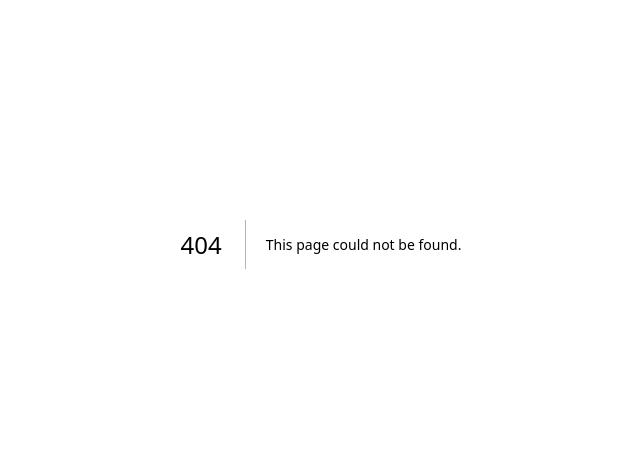
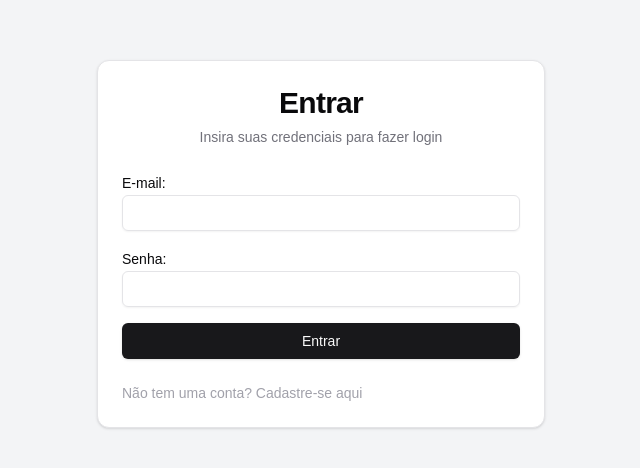
Before and after one commit to Joclelsonr/todo-app-micro-saas, a Next.js app: page /auth in a window 1280 px wide. Before the commit this address had no page. Shown: the part 156-624 px from the top of the page, without its empty margins (319-959 px from the left). Built offline with nearby package versions, Linux system fonts and the light colour scheme.

Commit message:
feat: :sparkles: creating the user login page

```diff
--- /dev/null
+++ b/src/app/auth/_components/auth-form.tsx
@@ -0,0 +1,90 @@
+"use client";
+
+import {
+  Card,
+  CardContent,
+  CardDescription,
+  CardFooter,
+  CardHeader,
+  CardTitle,
+} from "@/components/ui/card";
+import { Button } from "@/components/ui/button";
+import { Input } from "@/components/ui/input";
+import { useForm } from "react-hook-form";
+import { toast } from "@/hooks/use-toast";
+import { signIn } from "next-auth/react";
+import { Label } from "@/components/ui/label";
+import { redirect } from "next/navigation";
+import Link from "next/link";
+
+export function AuthForm() {
+  const { register, handleSubmit } = useForm();
+
+  const onSubmit = handleSubmit(async (data) => {
+    const result = await signIn("credentials", {
+      email: data.email,
+      password: data.password,
+      redirect: false,
+    });
+
+    if (!result?.ok) {
+      toast({
+        title: "Algo deu errado",
+        description: "Tente novamente mais tarde",
+        variant: "destructive",
+      });
+      return;
+    }
+    toast({
+      title: "Login bem-sucedido",
+      description: "Redirecionando...",
+    });
+    redirect("/app");
+  });
+
+  return (
+    <div className="flex items-center justify-center min-h-screen bg-gray-100">
+      <Card className="w-full max-w-md">
+        <CardHeader>
+          <CardTitle className="self-center text-3xl">Entrar</CardTitle>
+          <CardDescription className="self-center">
+            Insira suas credenciais para fazer login
+          </CardDescription>
+        </CardHeader>
+        <form onSubmit={onSubmit}>
+          <CardContent className="space-y-4">
+            <div>
+              <Label htmlFor="email">E-mail:</Label>
+              <Input
+                type="email"
+                // placeholder="Seu e-mail"
+                {...register("email")}
+                required
+              />
+            </div>
+            <div>
+              <Label htmlFor="password">Senha:</Label>
+              <Input
+                type="password"
+                // placeholder="Sua senha"
+                {...register("password")}
+                required
+              />
+            </div>
+            <Button type="submit" className="w-full">
+              Entrar
+            </Button>
+          </CardContent>
+        </form>
+        <CardFooter>
+          <Link
+            href="/auth/register"
+            className="text-sm text-zinc-400 hover:underline"
+          >
+            Não tem uma conta? Cadastre-se aqui
+          </Link>
+        </CardFooter>
+      </Card>
+    </div>
+  );
+}
--- /dev/null
+++ b/src/app/auth/page.tsx
@@ -0,0 +1,5 @@
+import { AuthForm } from "./_components/auth-form";
+
+export default function Page() {
+  return <AuthForm />;
+}
```
